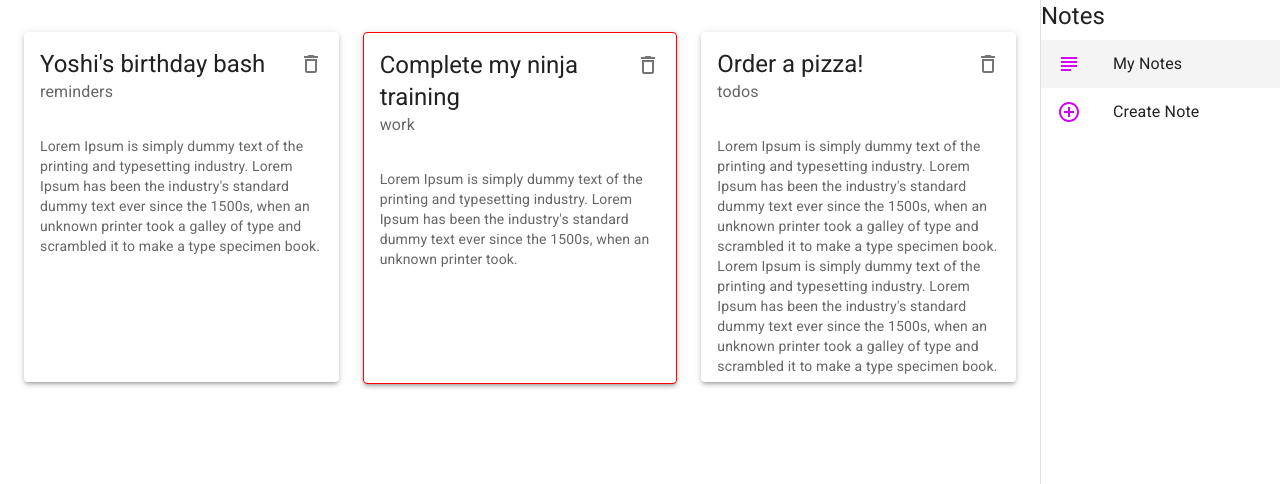
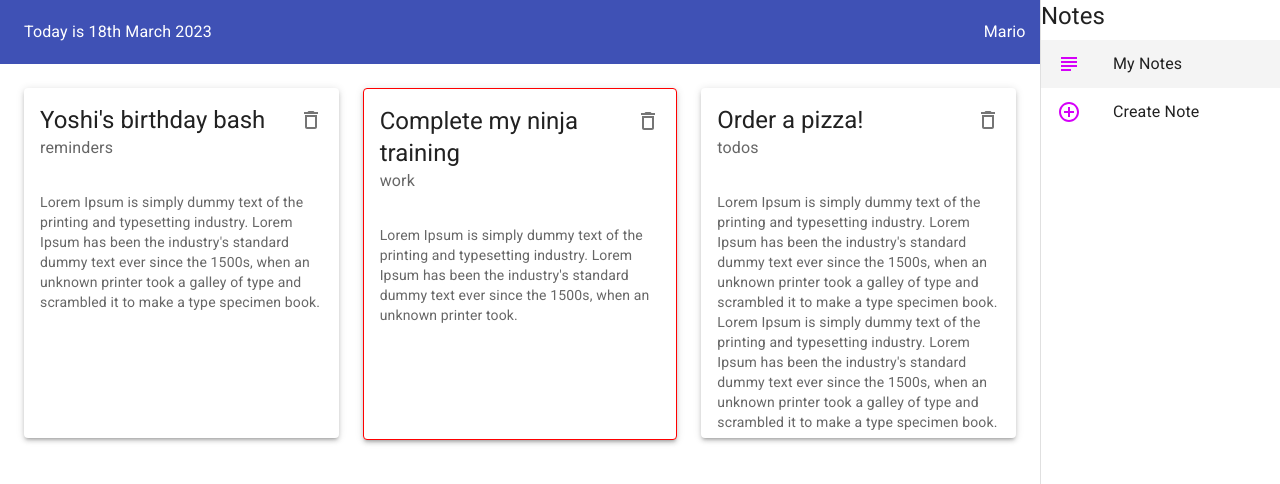
Before and after one commit to willhobson85/Material-UI-Note-App, a React (Create React App) app: page / in a window 1280 px wide. Shown: the top 484 px of the page. Built offline with nearby package versions, Linux system fonts and the light colour scheme; data requests are answered from the project's data file.

Commit message:
Add app bar

```diff
--- a/package.json
+++ b/package.json
@@ -11,6 +11,7 @@
     "@testing-library/jest-dom": "^5.11.9",
     "@testing-library/react": "^11.2.5",
     "@testing-library/user-event": "^12.7.1",
+    "date-fns": "^2.29.3",
     "react": "^17.0.1",
     "react-dom": "^17.0.1",
     "react-router-dom": "^5.2.0",
--- a/src/components/Layout.js
+++ b/src/components/Layout.js
@@ -1,8 +1,9 @@
 import React from "react";
 import { useHistory, useLocation } from "react-router-dom";
-import { Box, Drawer, List, ListItem, ListItemIcon, ListItemText, Typography } from "@mui/material";
+import { AppBar, Box, Drawer, List, ListItem, ListItemIcon, ListItemText, Toolbar, Typography } from "@mui/material";
 import SubjectOutlinedIcon from '@mui/icons-material/SubjectOutlined';
 import AddCircleOutlineOutlinedIcon from '@mui/icons-material/AddCircleOutlineOutlined';
+import { format } from 'date-fns'
 
 const drawerWidth = 240;
 
@@ -24,8 +25,30 @@ export default function Layout({ children }) {
   ]
 
   return (
-    <Box sx={{ display: 'flex' }}>
-      {/* app bar */}
+    <Box sx={{
+      display: 'flex',
+      marginTop: 7
+    }}>
+      <AppBar
+        elevation={0}
+      >
+        <Toolbar
+          sx={{
+            width: `calc(97% - (${drawerWidth}px))`
+          }}
+        >
+          <Typography
+            sx={{
+              flexGrow: 1
+            }}
+          >
+            Today is {format(new Date(), 'do MMMM Y') }
+          </Typography>
+          <Typography>
+            Mario
+          </Typography>
+        </Toolbar>
+      </AppBar>
 
       <div
         sx={{
@@ -35,7 +58,6 @@ export default function Layout({ children }) {
       >
         {children}
       </div>
-
       <Drawer
         sx={{
           width: drawerWidth,
```
Also changed, not shown: 1 other file (tests, documents, lock files or other folders).
